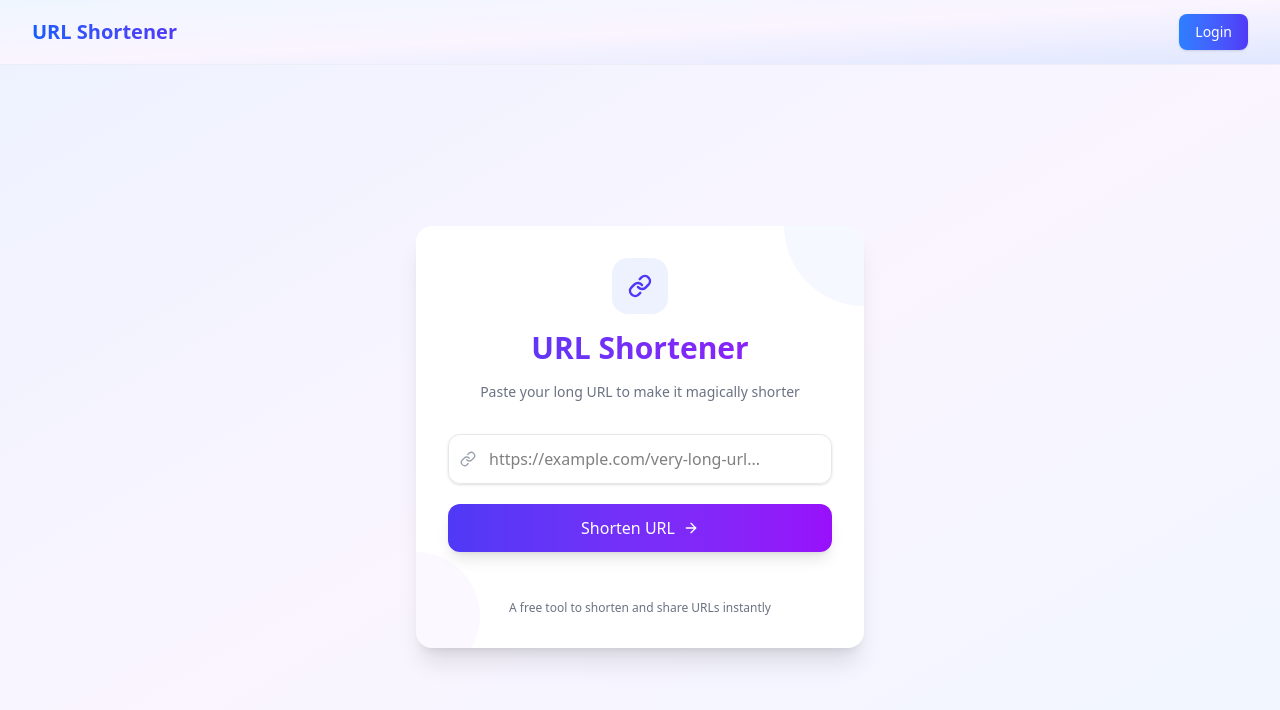
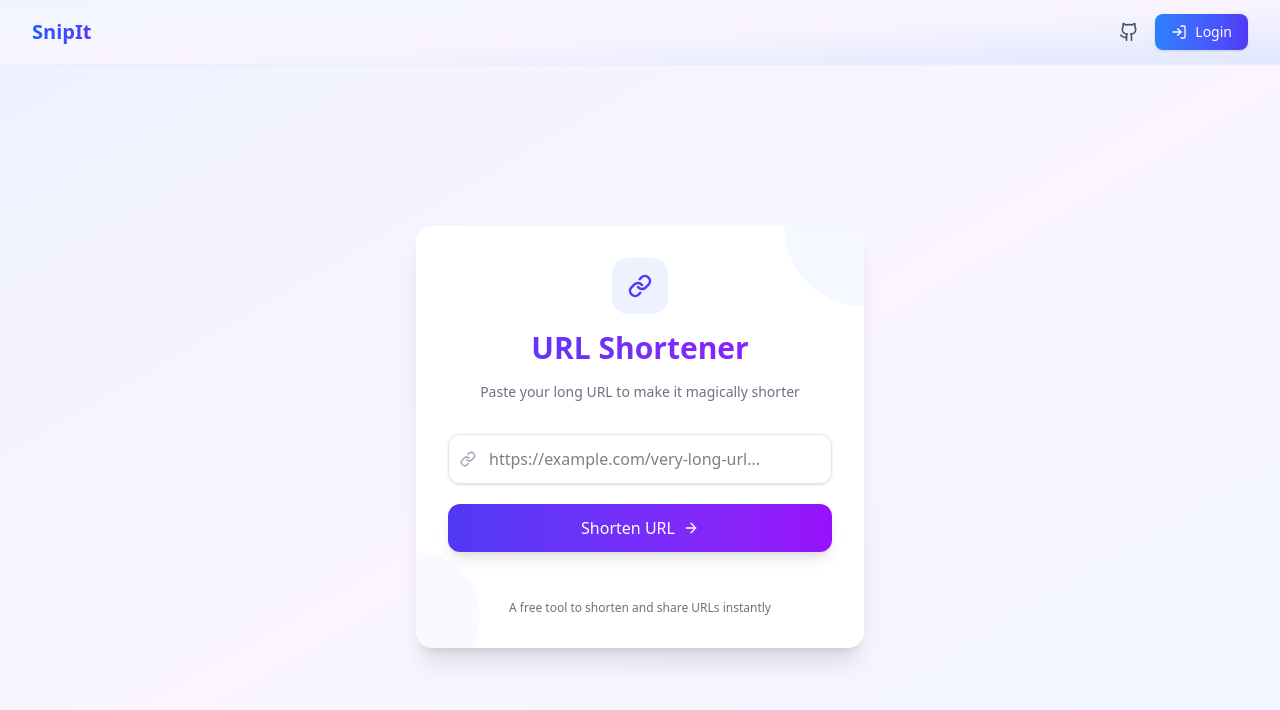
Before and after one commit to soumadip-dev/URL-Shortener-MERN, a React (Vite) app in the folder frontend/: page / in a window 1280 px wide. Shown: the top 710 px of the page. Built offline with nearby package versions, Linux system fonts and the light colour scheme.

Commit message:
feat: add GitHub icon with link in Navbar, update website name, and add Lucide icons to login/logout buttons

```diff
--- a/frontend/src/components/NavBer.jsx
+++ b/frontend/src/components/NavBer.jsx
@@ -4,6 +4,7 @@ import { useMutation, useQueryClient } from '@tanstack/react-query';
 import { logoutUser } from '../api/auth.api.js';
 import { useNavigate } from '@tanstack/react-router';
 import { logout } from '../store/slice/authSlice.js';
+import { LogOut, LogIn, Github } from 'lucide-react';
 
 const NavBer = () => {
   const { isAuthenticated } = useSelector(state => state.auth);
@@ -31,25 +32,42 @@ const NavBer = () => {
           <div className="flex items-center">
             <Link to="/" className="flex-shrink-0 flex items-center group">
               <span className="text-xl font-bold bg-gradient-to-r from-blue-600 to-indigo-600 bg-clip-text text-transparent group-hover:from-blue-700 group-hover:to-indigo-700 transition-all">
-                URL Shortener
+                SnipIt
               </span>
             </Link>
           </div>
 
           <div className="flex items-center space-x-4">
+            <a
+              href="https://github.com/soumadip-dev/URL-Shortener-MERN"
+              target="_blank"
+              rel="noopener noreferrer"
+              className="text-gray-600 hover:text-gray-900 transition-colors"
+            >
+              <Github className="h-5 w-5" />
+            </a>
+
             {isAuthenticated ? (
               <button
                 onClick={handleLogout}
                 disabled={logoutMutation.isLoading}
-                className="px-4 py-2 bg-gradient-to-r from-red-500 to-rose-600 text-white rounded-lg text-sm font-medium hover:from-red-600 hover:to-rose-700 transition-all shadow-sm hover:shadow-md active:scale-95 disabled:opacity-70 disabled:cursor-not-allowed"
+                className="px-4 py-2 bg-gradient-to-r from-red-500 to-rose-600 text-white rounded-lg text-sm font-medium hover:from-red-600 hover:to-rose-700 transition-all shadow-sm hover:shadow-md active:scale-95 disabled:opacity-70 disabled:cursor-not-allowed flex items-center gap-2"
               >
-                {logoutMutation.isLoading ? 'Logging out...' : 'Logout'}
+                {logoutMutation.isLoading ? (
+                  'Logging out...'
+                ) : (
+                  <>
+                    <LogOut className="h-4 w-4" />
+                    Logout
+                  </>
+                )}
               </button>
             ) : (
               <Link
                 to="/auth"
-                className="px-4 py-2 bg-gradient-to-r from-blue-500 to-indigo-600 text-white rounded-lg text-sm font-medium hover:from-blue-600 hover:to-indigo-700 transition-all shadow-sm hover:shadow-md active:scale-95"
+                className="px-4 py-2 bg-gradient-to-r from-blue-500 to-indigo-600 text-white rounded-lg text-sm font-medium hover:from-blue-600 hover:to-indigo-700 transition-all shadow-sm hover:shadow-md active:scale-95 flex items-center gap-2"
               >
+                <LogIn className="h-4 w-4" />
                 Login
               </Link>
             )}
```
